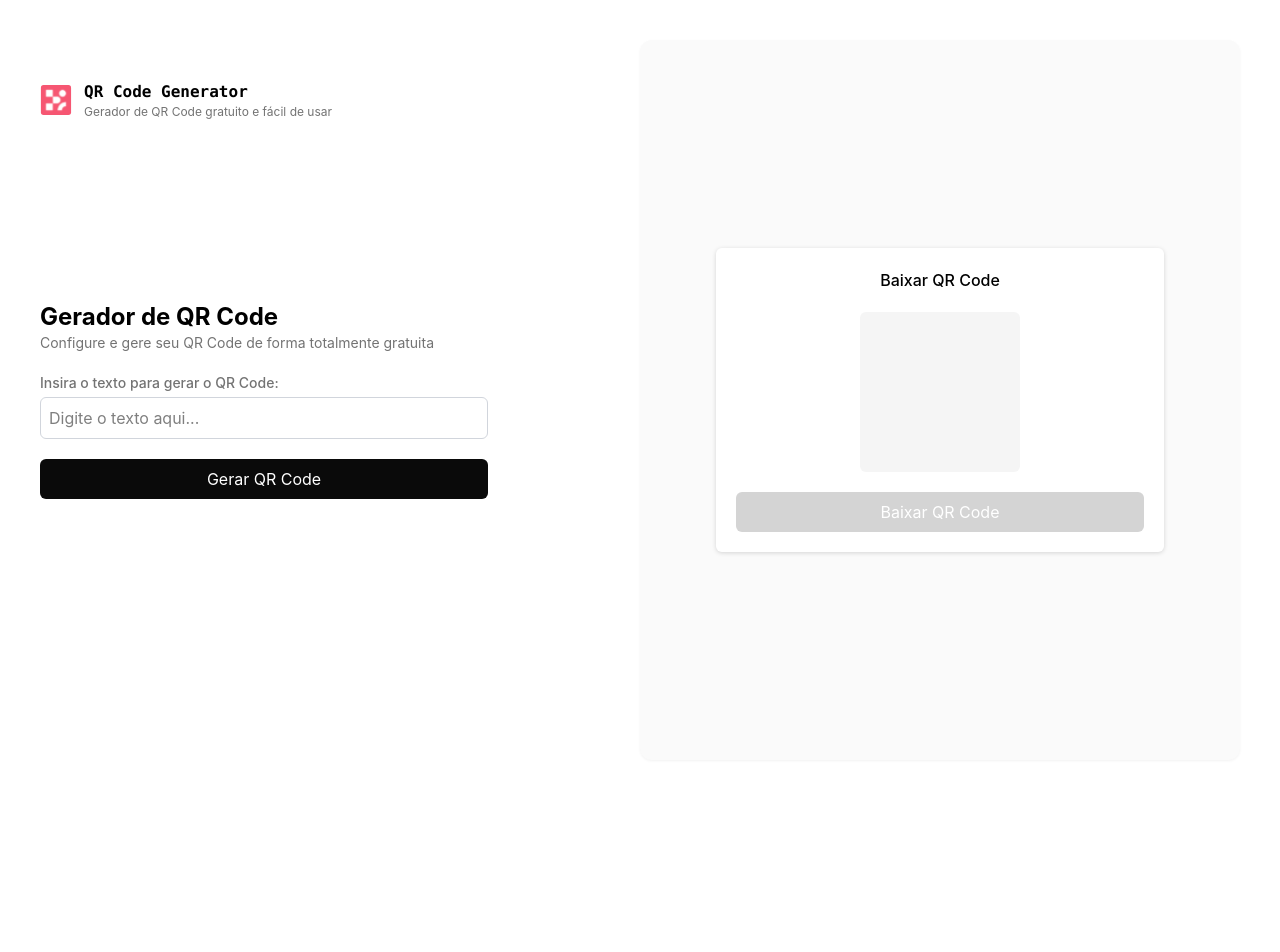
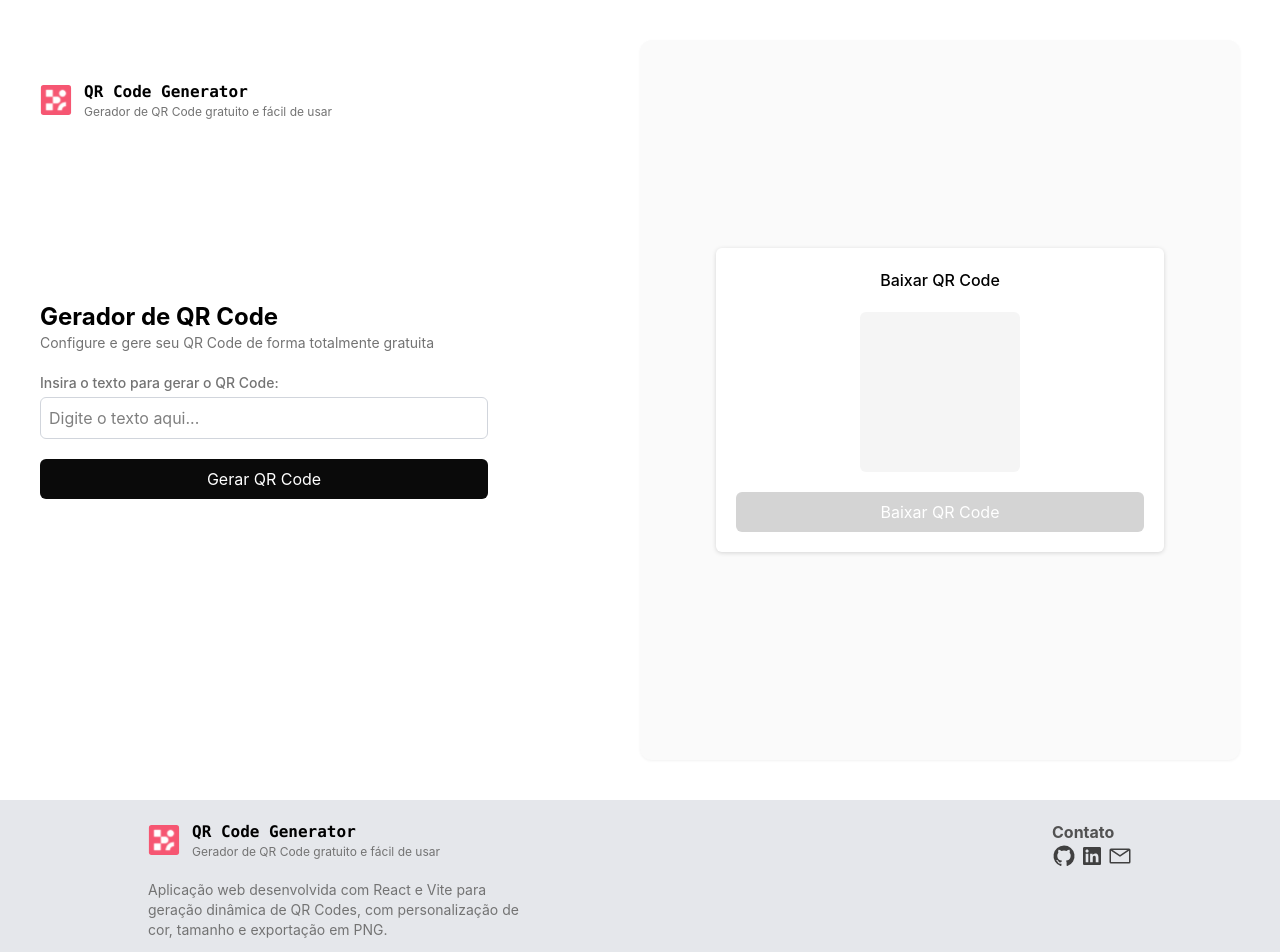
Before and after one commit to httpsGabrielle/react-qr-code-generator, a React (Vite) app: page /qrcode in a window 1280 px wide. Shown: the top 952 px of the page. Before the commit the page ends 800 px from the top, so only its background shows below. Built offline with nearby package versions, Linux system fonts and the light colour scheme.

Commit message:
feat: adiciona componente Footer com links para redes sociais

```diff
--- /dev/null
+++ b/src/layout/Footer.jsx
@@ -0,0 +1,59 @@
+import { Icon } from '@iconify/react';
+
+export default function Footer() {
+	// Função para lidar com redirecionamento para as redes sociais
+	function handleRedirect(platform) {
+		const urlMap = {
+			github: 'https://github.com/httpsGabrielle',
+			linkedin: 'https://www.linkedin.com/in/gabrielle040/',
+			email: 'mailto:gabrielleso125@gmail.com',
+		};
+		window.open(urlMap[platform], '_blank');
+	}
+
+	return (
+		<footer className="w-full bg-gray-200">
+			<div className="mx-auto w-4/5 h-full flex  justify-between p-5">
+				<div className="w-sm">
+					<div className="flex items-center gap-3 mb-5">
+						<div className="bg-[url(./assets/images/logo.svg)] w-8 h-8 bg-cover bg-center"></div>
+						<div>
+							<h1 className="text-md font-mono font-bold">QR Code Generator</h1>
+							<p className="text-xs text-neutral-500">Gerador de QR Code gratuito e fácil de usar</p>
+						</div>
+					</div>
+					<p className="text-sm text-neutral-500">
+						Aplicação web desenvolvida com React e Vite para geração dinâmica de QR Codes, com personalização de cor,
+						tamanho e exportação em PNG.
+					</p>
+				</div>
+				<div>
+					<p className="text-md font-bold text-neutral-600">Contato</p>
+					<div className="flex gap-1 text-neutral-700 cursor-pointer">
+						<Icon
+							width="24px"
+							icon="carbon:logo-github"
+							onClick={() => {
+								handleRedirect('github');
+							}}
+						/>
+						<Icon
+							width="24px"
+							icon="carbon:logo-linkedin"
+							onClick={() => {
+								handleRedirect('linkedin');
+							}}
+						/>
+						<Icon
+							width="24px"
+							icon="carbon:email"
+							onClick={() => {
+								handleRedirect('email');
+							}}
+						/>
+					</div>
+				</div>
+			</div>
+		</footer>
+	);
+}
--- a/src/layout/index.jsx
+++ b/src/layout/index.jsx
@@ -1,9 +1,11 @@
-import { Outlet } from "react-router-dom";
+import { Outlet } from 'react-router-dom';
+import Footer from './Footer';
 
 export default function Layout() {
-  return (
-    <>
-      <Outlet />
-    </>
-  );
+	return (
+		<>
+			<Outlet />
+			<Footer />
+		</>
+	);
 }
```
